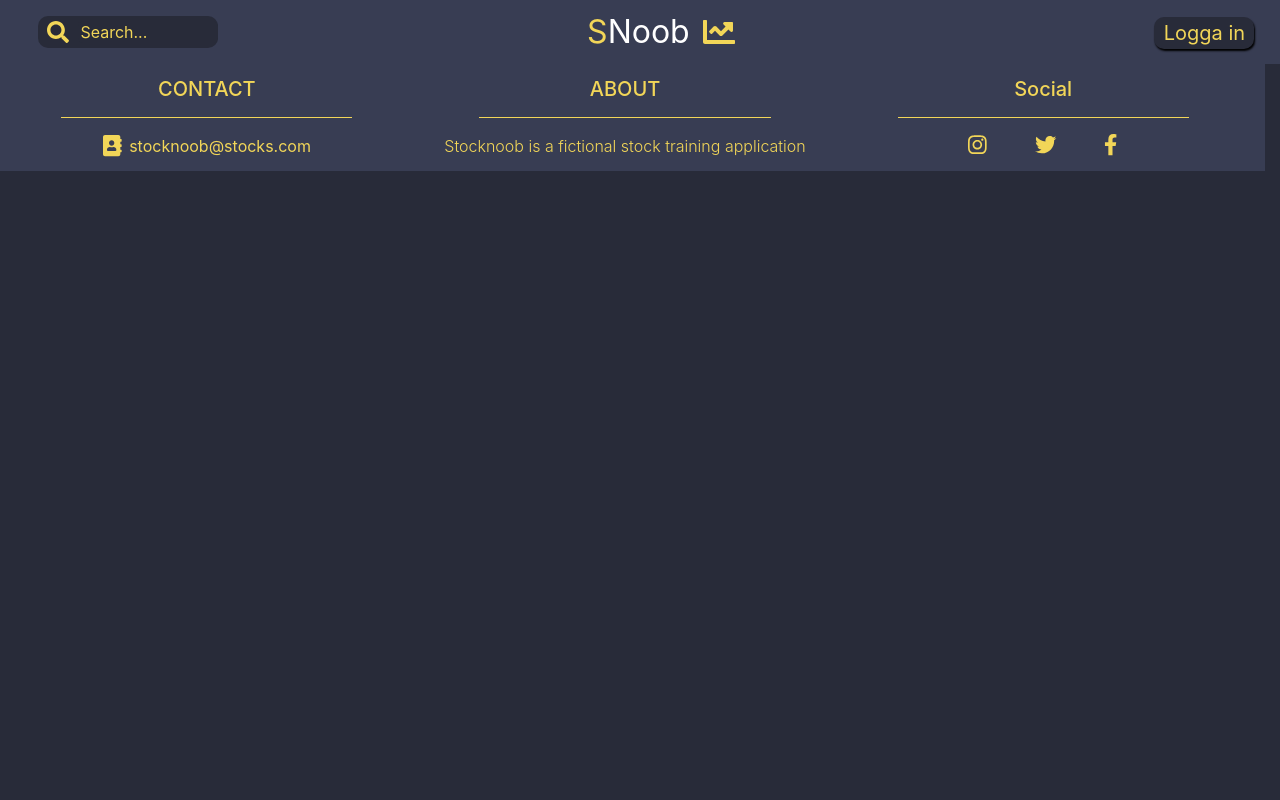
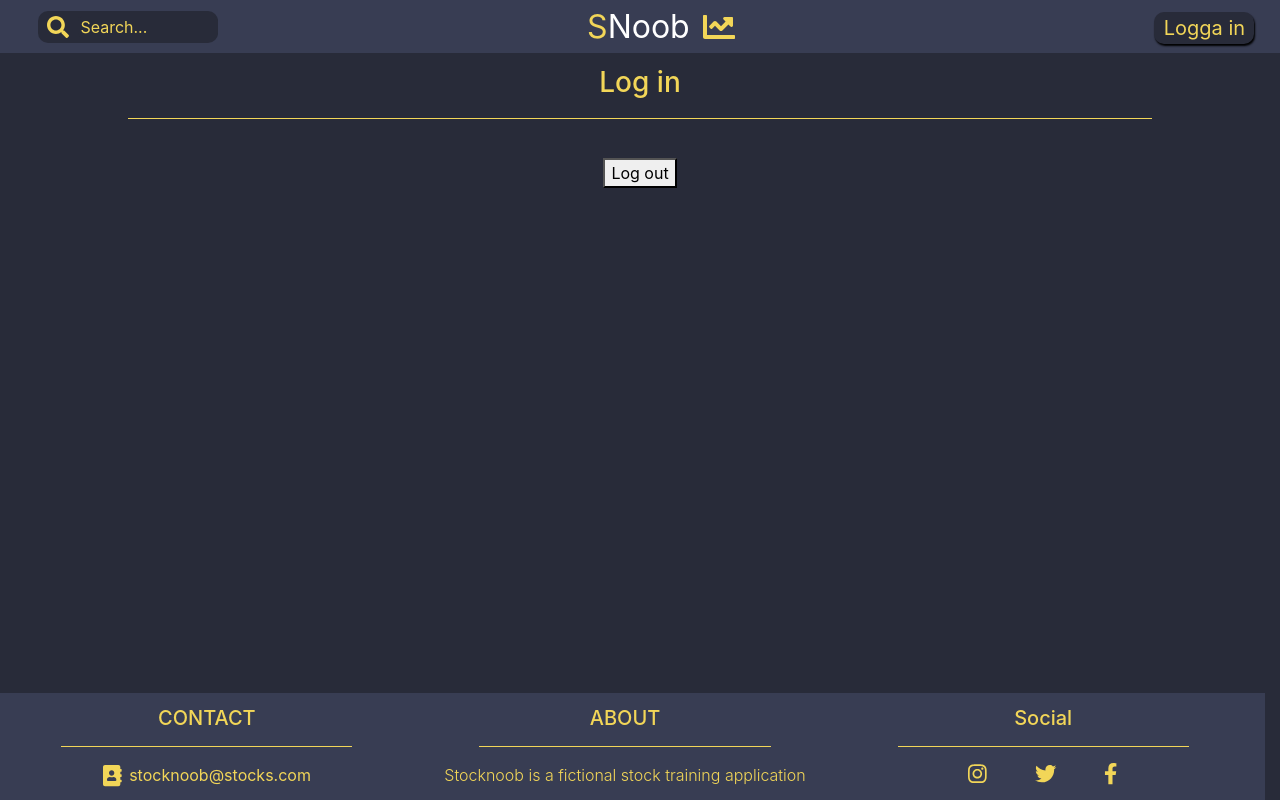
Before and after one commit to HawkieOne/StockNoobReact, a React (Create React App) app: page /logout in a window 1280 px wide. Built offline with nearby package versions, Linux system fonts and the light colour scheme.

Commit message:
Login changed

```diff
--- a/src/App.js
+++ b/src/App.js
@@ -15,13 +15,15 @@ import Guide from './components/Guide';
 import News from './components/NewsFeed'
 import NewsDetails from './components/NewsDetails'
 import Search from './components/Search';
+import SearchResults from './components/SearchResults';
 import Login from './components/Login';
+import Logout from './components/Logout';
 import Register from './components/Register';
 
 
 
 function App() {
-  const [user, setUserHeader] = useState(null);
+  const [user, setUser] = useState(null);
 
 
 
@@ -50,9 +52,9 @@ function App() {
           <Route path="/news" exact component={News}/>
           <Route path="/NewsDetails" exact component={NewsDetails}/>
           <Route path="/search" exact component={Search}/>
-          <Route path="/login" exact component={Login} setUser={setUserHeader}/>
+          <Route path="/login" exact render={() => (<Login setUser={setUser}/>)}/>
+          <Route path="/logout" exact render={() => (<Logout setUser={setUser}/>)}/>
           <Route path="/register" exact component={Register}/>
-
         </Switch>
       </Router>
 
--- a/src/components/Login.js
+++ b/src/components/Login.js
@@ -58,7 +58,7 @@ export default function Login(prop) {
       useEffect(() => {
         if(user !== null) {
           console.log(user);
-          prop.setUserHeader();
+          prop.setUser(user);
           toOverview();
         }
       }, [user]);
--- a/src/components/LoginPopup.js
+++ b/src/components/LoginPopup.js
@@ -19,10 +19,6 @@ export default function LoginPopup() {
         })
       };
 
-
-
-
-
     return (
       <div>
         <button className="login-button" onClick={toLogin}>Logga in</button>
--- /dev/null
+++ b/src/components/Logout.js
@@ -0,0 +1,33 @@
+import {React, useState, useEffect} from 'react'
+import history from './History'
+
+export default function Login(prop) {
+
+  var [user, setUser] = useState(null);
+
+    const logout = () => {
+        prop.setUser(null);
+        const path = "/Overview";
+            history.push({
+            pathname: path,
+            state: {
+                user: user
+            }
+        })
+      };
+
+    return (
+        <div>
+            <div className="box">
+                <div className="d-flex justify-content-end">
+                    <h5 className="header">Log in</h5>
+                    {/* <button className="close text-danger pr-1 pt-1" onClick={close}>&times;</button> */}
+                </div>
+                <hr className="divider"/>
+                <div className="content">
+                    <button className="logout" type="button" onClick={logout}>Log out</button>
+                </div>
+            </div>
+        </div>
+    )
+}
```
